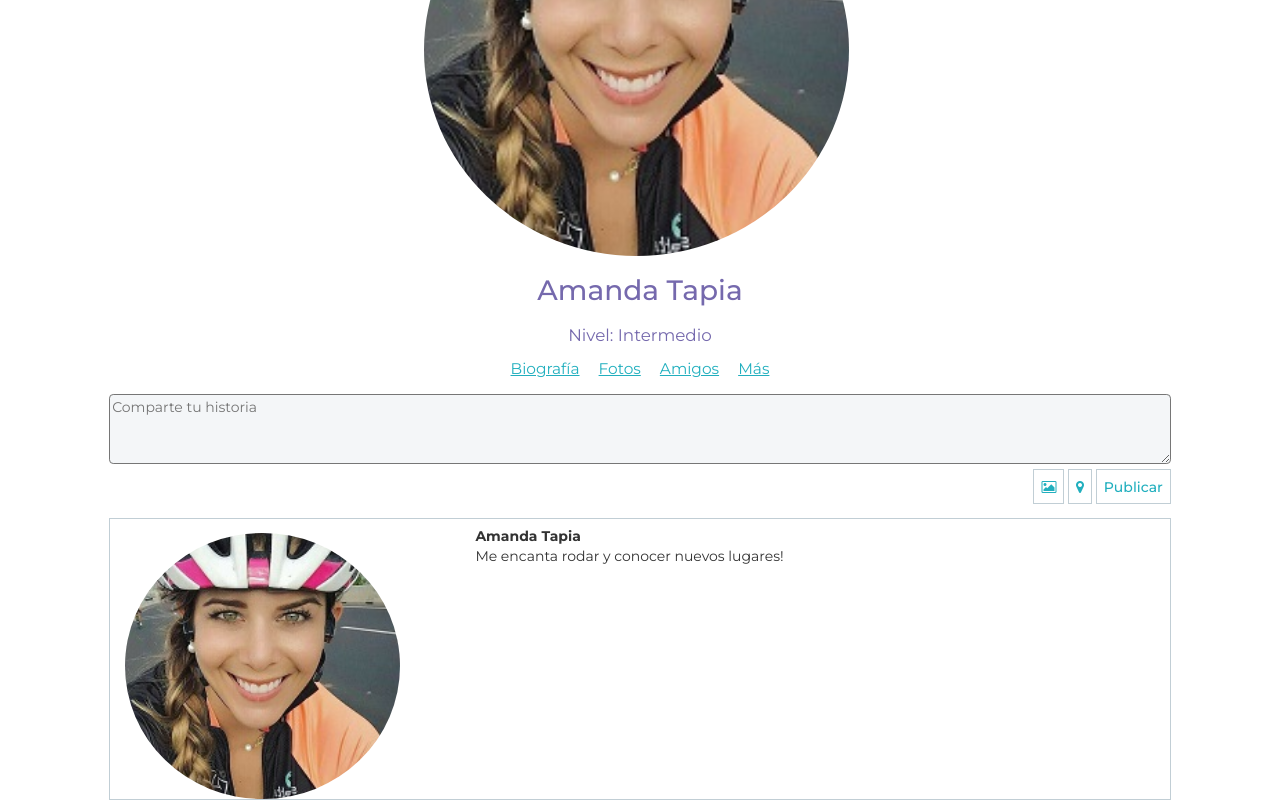
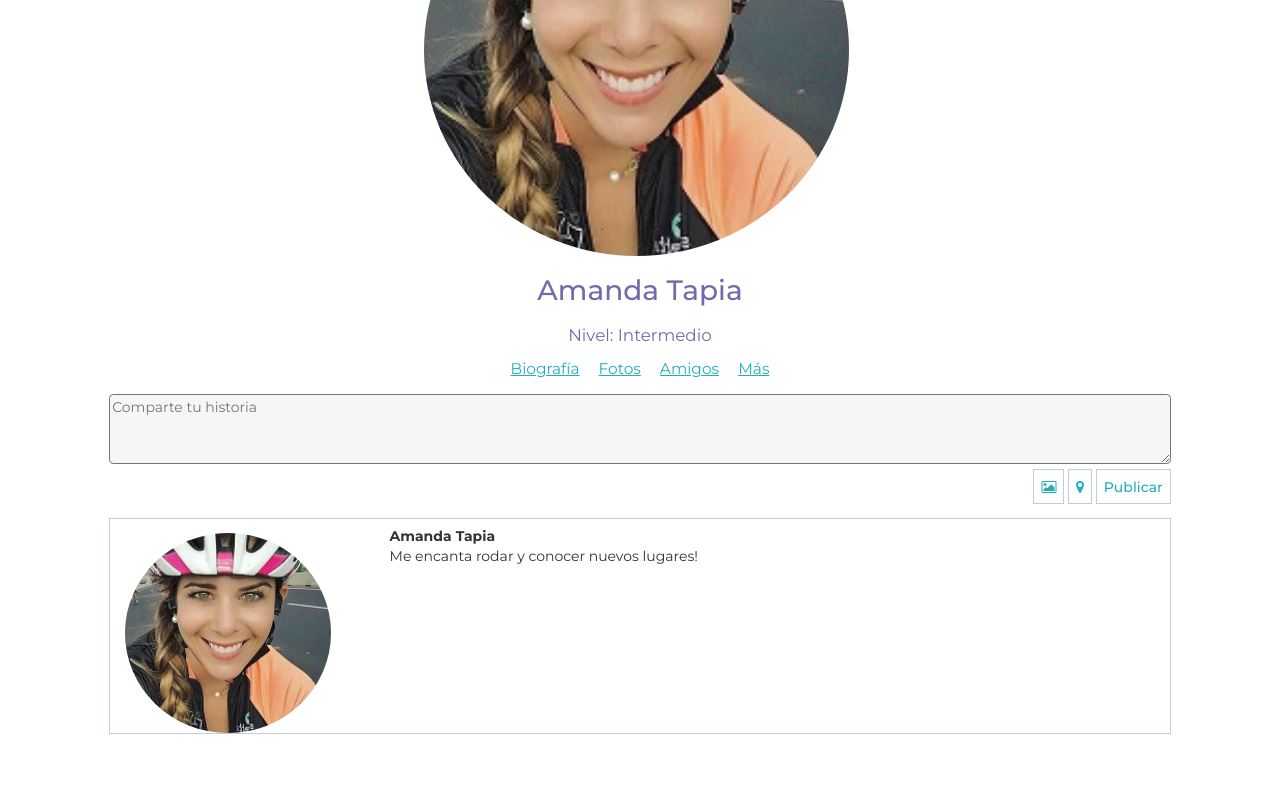
Before and after one commit to KarlaMMiranda/Sykkel-Red-Social, a plain HTML site: page views/perfil.html in a window 1280 px wide. Shown: the part 363-1163 px from the top of the page. After the commit the page ends 1097 px from the top, so only its background shows below. Drawn offline with Linux system fonts and the light colour scheme.

Commit message:
actualiza perfil

```diff
--- a/views/perfil.html
+++ b/views/perfil.html
@@ -41,10 +41,10 @@
                   <button class="btn-up" type="button" name="button">Publicar</button>
                 </div>
                 <div class="container ">
-                  <div class="col-xs-4 up">
+                  <div class="col-xs-3 up">
                     <img  class="profile-1" src="../assets/images/pic-profile.jpg" alt="perfil">
                   </div>
-                  <div class="col-xs-8 up">
+                  <div class="col-xs-9 up">
                     <p class="update-2"><strong>Amanda Tapia</strong> <br> Me encanta rodar y conocer nuevos lugares! </p>
                   </div>
                 </div>
```
